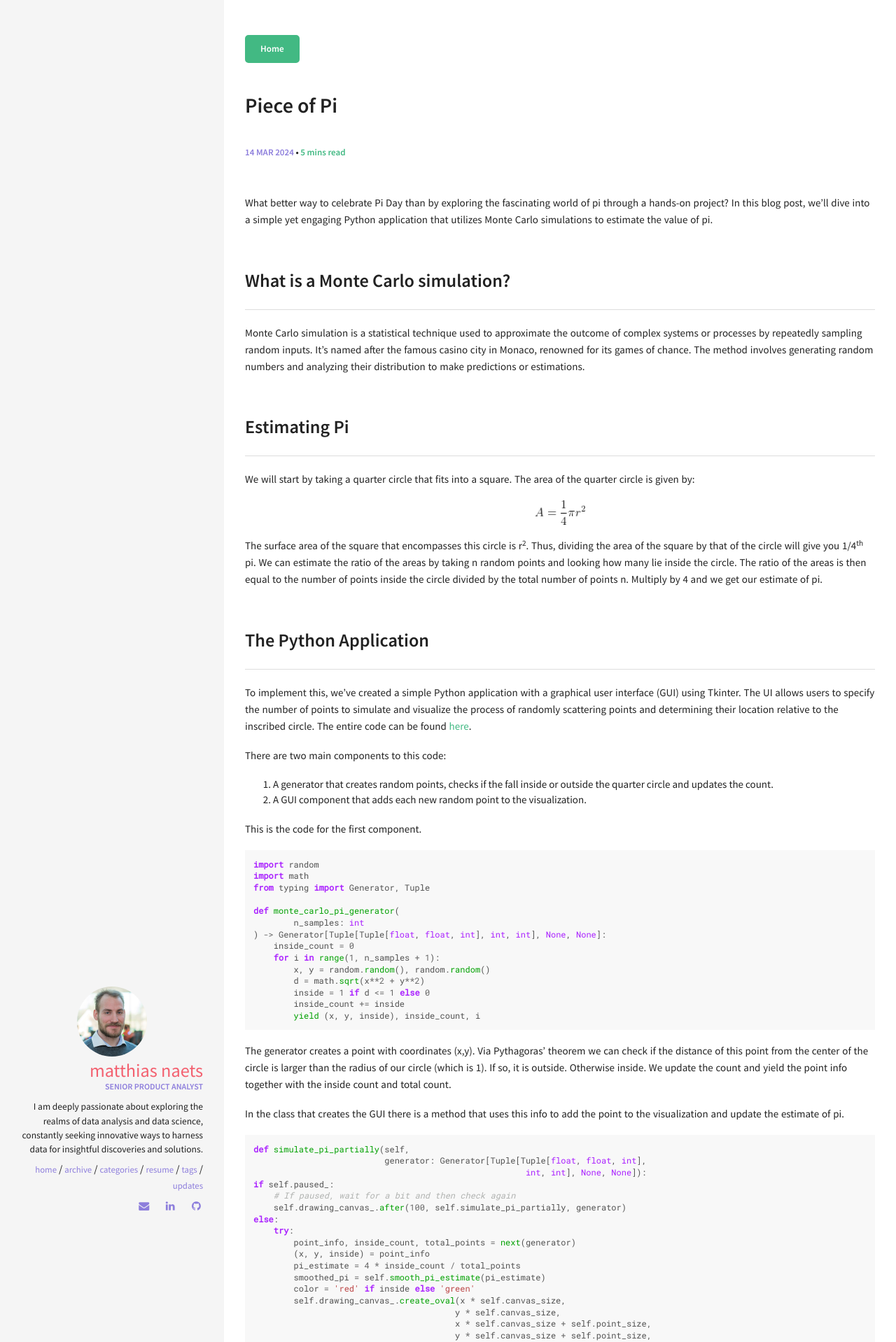
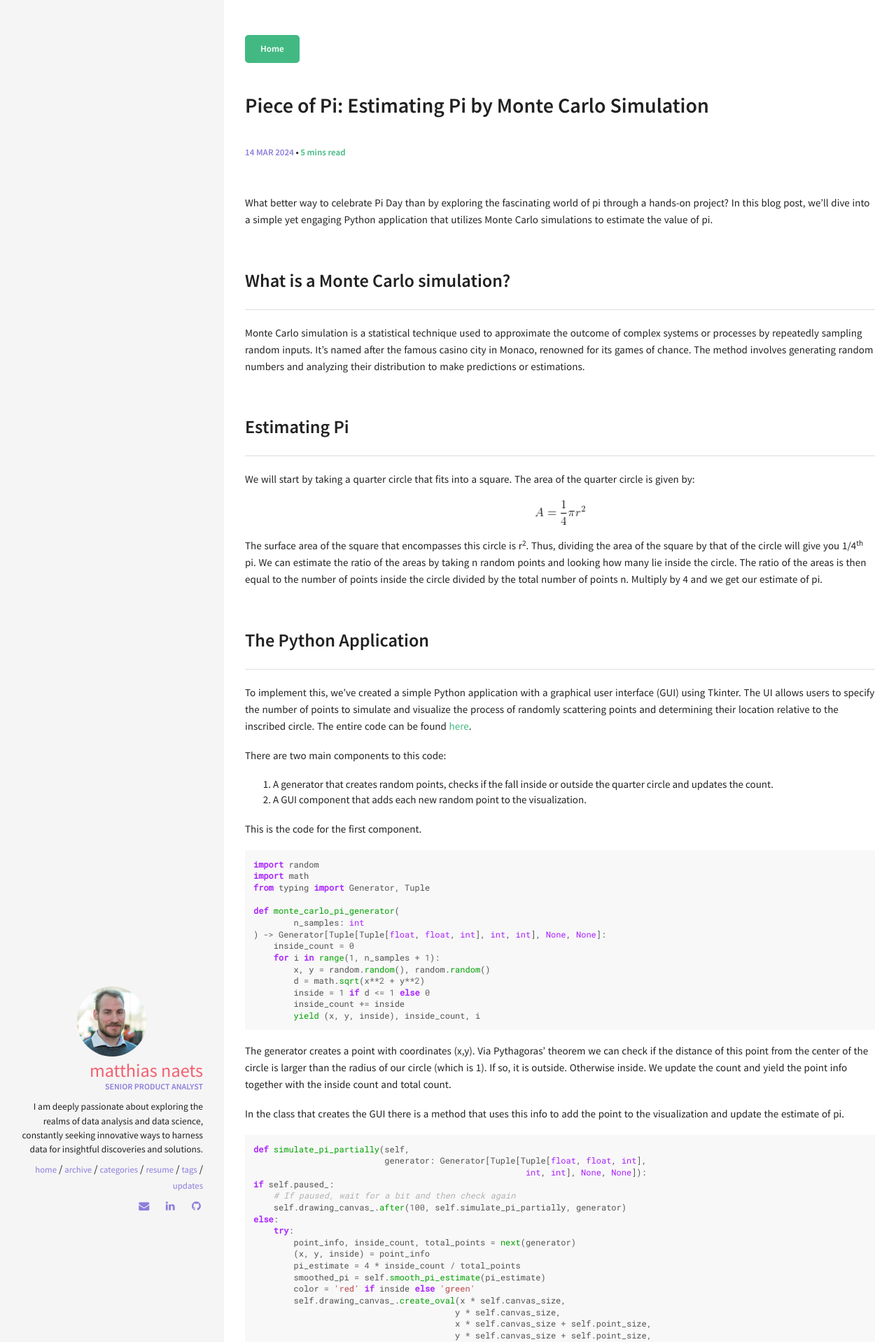
Before and after one commit to MatthN/MatthN.github.io, a Jekyll site: the page built from _posts/2024-03-14-Simulating_pi.markdown, in a window 1280 px wide. Shown: the top 1918 px of the page at 70% size. Built offline with Jekyll 4.4.1, drawn with Linux system fonts in a browser that asks for light colours; some of the changed text lies outside the part shown.

Commit message:
added update and subtitle

```diff
--- a/_data/index/updates.yml
+++ b/_data/index/updates.yml
@@ -5,3 +5,6 @@
 - date: 2024-03-10
   description:
     - desc: "New post 'Forecasting the Foundations: Advanced Analytics in Ames' Housing Market'"
+- date: 2024-03-14
+  description:
+    - desc: "New post 'Piece of Pi: Estimating Pi by Monte Carlo Simulation'"
--- a/_posts/2024-03-14-Simulating_pi.markdown
+++ b/_posts/2024-03-14-Simulating_pi.markdown
@@ -1,6 +1,6 @@
 ---
 layout: post
-title: "Piece of Pi"
+title: "Piece of Pi: Estimating Pi by Monte Carlo Simulation"
 excerpt: "What better way to celebrate Pi Day than by exploring the fascinating world of pi through a hands-on project? In this blog post, we'll dive into a simple yet engaging Python application that utilizes Monte Carlo simulations to estimate the value of pi."
 categories: [Programming]
 tags: [mathematics, pi]
```
